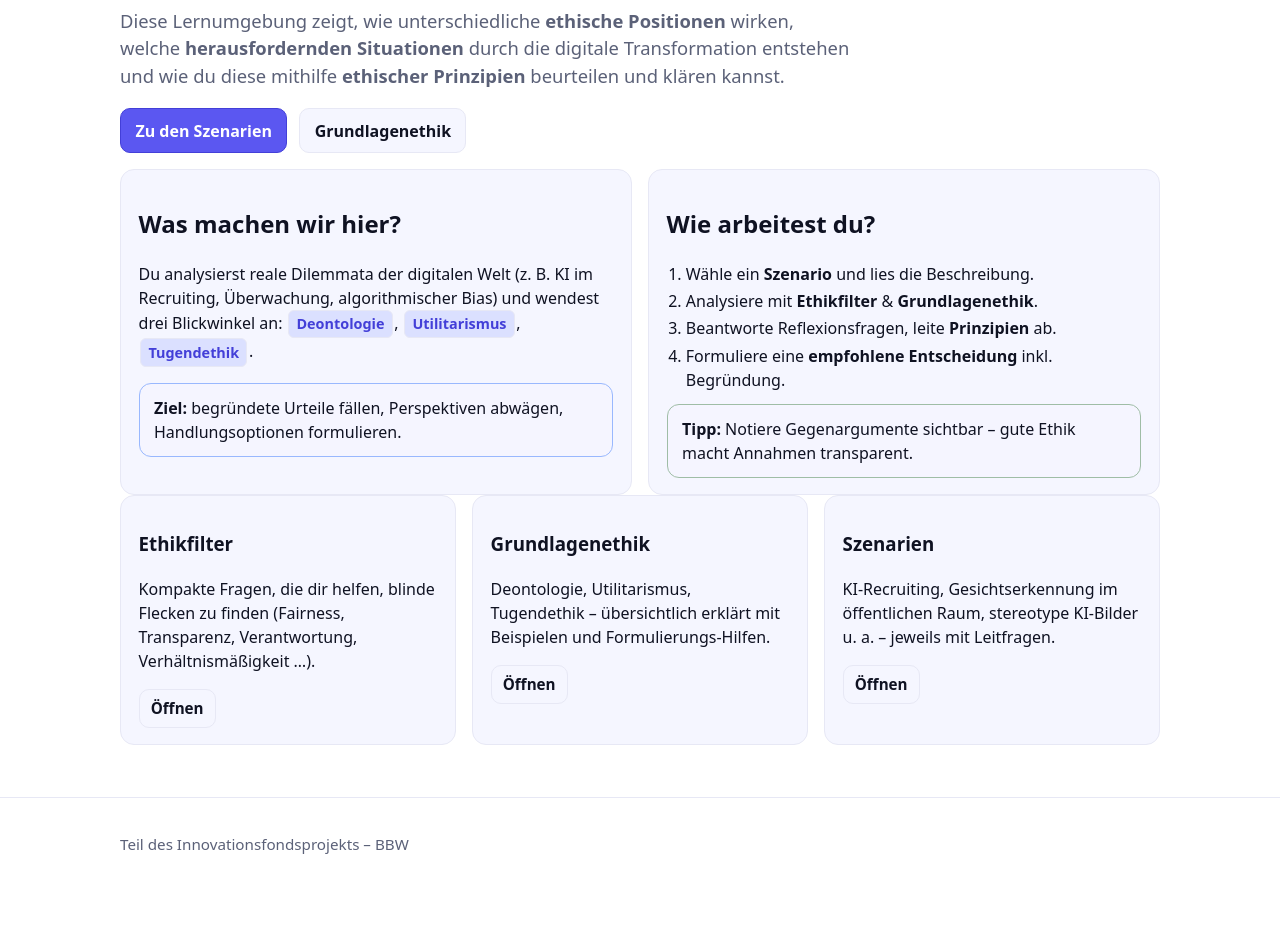
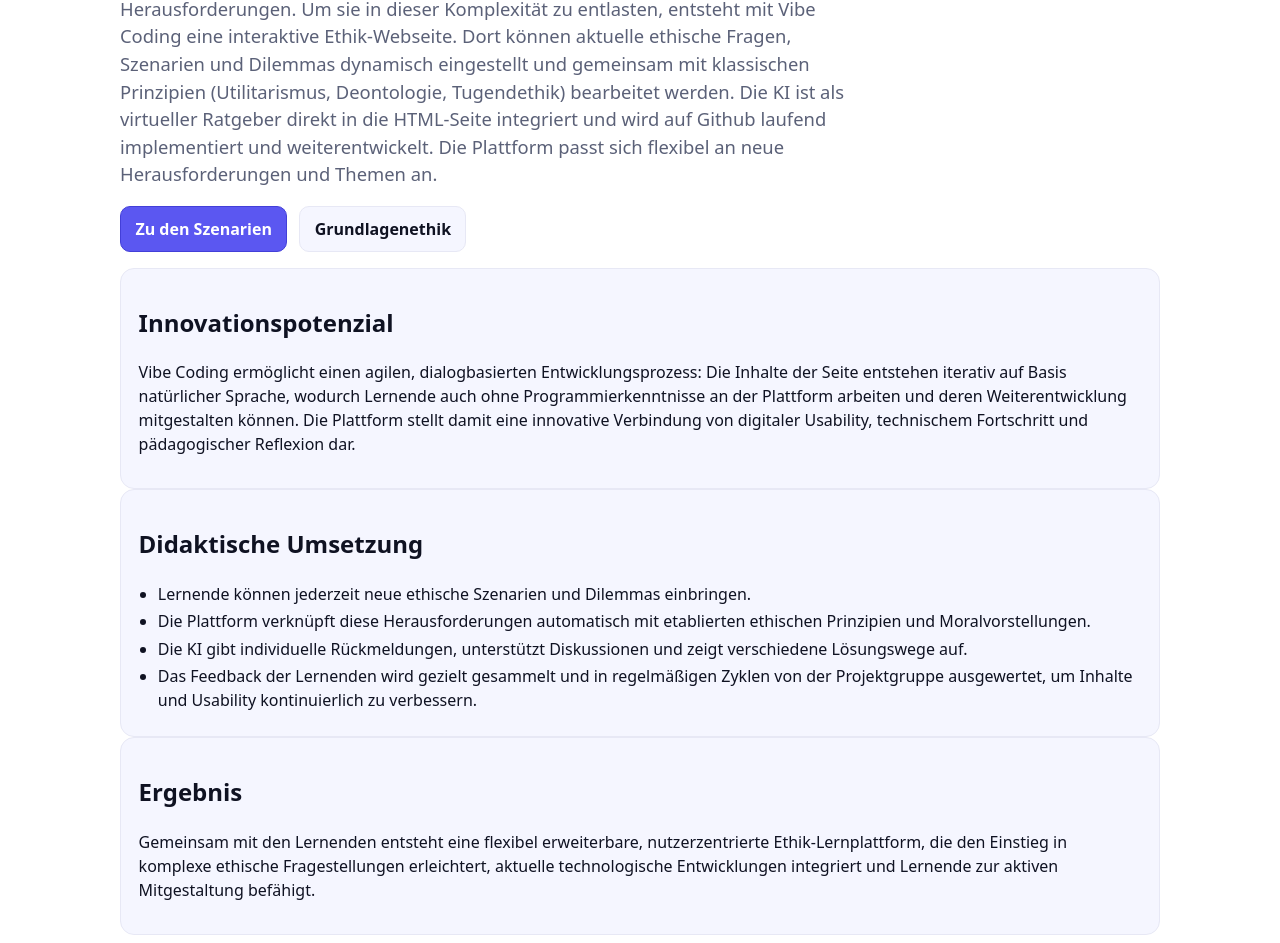
Before and after one commit to antrhizom/tryethic42, a plain HTML site: page index.html in a window 1280 px wide. Shown: the part 337-1280 px from the top of the page. Before the commit the page ends 1228 px from the top, so only its background shows below. Drawn offline with Linux system fonts and the light colour scheme.

Commit message:
Update index.html

```diff
--- a/index.html
+++ b/index.html
@@ -51,8 +51,7 @@
       'home': 'initial-content',
       'ethikfilter': 'ethikfilter/index.html',
       'grundlagenethik': 'grundlagenethik/index.html',
-      'szenarien': 'szenarien/index.html',
-      'digitaltransform': 'szenarien/digitaltransform.html'
+      'szenarien': 'szenarien/index.html'
     };
 
     const app = document.getElementById("app");
@@ -60,11 +59,9 @@
 
     const initialContent = `
       <section class="hero">
-        <h1>Ethische Szenarien zur Digitalen Transformation</h1>
+        <h1>Interaktive Ethik-Seite mit Vibe Coding</h1>
         <p class="lead">
-          Diese Lernumgebung zeigt, wie unterschiedliche <b>ethische Positionen</b> wirken,
-          welche <b>herausfordernden Situationen</b> durch die digitale Transformation entstehen
-          und wie du diese mithilfe <b>ethischer Prinzipien</b> beurteilen und klären kannst.
+          Die fortschreitende digitale Transformation, insbesondere die Entwicklung und Verbreitung von Künstlicher Intelligenz, stellt Lernende vor ganz neue ethische Herausforderungen. Um sie in dieser Komplexität zu entlasten, entsteht mit Vibe Coding eine interaktive Ethik-Webseite. Dort können aktuelle ethische Fragen, Szenarien und Dilemmas dynamisch eingestellt und gemeinsam mit klassischen Prinzipien (Utilitarismus, Deontologie, Tugendethik) bearbeitet werden. Die KI ist als virtueller Ratgeber direkt in die HTML-Seite integriert und wird auf Github laufend implementiert und weiterentwickelt. Die Plattform passt sich flexibel an neue Herausforderungen und Themen an.
         </p>
         <div class="hero-actions">
           <a class="button primary" href="#szenarien">Zu den Szenarien</a>
@@ -72,54 +69,27 @@
         </div>
       </section>
 
-      <section class="intro grid-2">
-        <div class="card">
-          <h2>Was machen wir hier?</h2>
+      <section class="intro project-info">
+        <article class="card">
+          <h2>Innovationspotenzial</h2>
           <p>
-            Du analysierst reale Dilemmata der digitalen Welt (z.&nbsp;B. KI im Recruiting,
-            Überwachung, algorithmischer Bias) und wendest drei Blickwinkel an:
-            <span class="tag">Deontologie</span>, <span class="tag">Utilitarismus</span>,
-            <span class="tag">Tugendethik</span>.
+            Vibe Coding ermöglicht einen agilen, dialogbasierten Entwicklungsprozess: Die Inhalte der Seite entstehen iterativ auf Basis natürlicher Sprache, wodurch Lernende auch ohne Programmierkenntnisse an der Plattform arbeiten und deren Weiterentwicklung mitgestalten können. Die Plattform stellt damit eine innovative Verbindung von digitaler Usability, technischem Fortschritt und pädagogischer Reflexion dar.
           </p>
-          <div class="callout info">
-            <strong>Ziel:</strong> begründete Urteile fällen, Perspektiven abwägen,
-            Handlungsoptionen formulieren.
-          </div>
-        </div>
+        </article>
 
-        <div class="card">
-          <h2>Wie arbeitest du?</h2>
-          <ol class="tight">
-            <li>Wähle ein <b>Szenario</b> und lies die Beschreibung.</li>
-            <li>Analysiere mit <b>Ethikfilter</b> &amp; <b>Grundlagenethik</b>.</li>
-            <li>Beantworte Reflexionsfragen, leite <b>Prinzipien</b> ab.</li>
-            <li>Formuliere eine <b>empfohlene Entscheidung</b> inkl. Begründung.</li>
-          </ol>
-          <div class="callout tip">
-            <strong>Tipp:</strong> Notiere Gegenargumente sichtbar – gute Ethik
-            macht Annahmen transparent.
-          </div>
-        </div>
-      </section>
+        <article class="card">
+          <h2>Didaktische Umsetzung</h2>
+          <ul class="tight">
+            <li>Lernende können jederzeit neue ethische Szenarien und Dilemmas einbringen.</li>
+            <li>Die Plattform verknüpft diese Herausforderungen automatisch mit etablierten ethischen Prinzipien und Moralvorstellungen.</li>
+            <li>Die KI gibt individuelle Rückmeldungen, unterstützt Diskussionen und zeigt verschiedene Lösungswege auf.</li>
+            <li>Das Feedback der Lernenden wird gezielt gesammelt und in regelmäßigen Zyklen von der Projektgruppe ausgewertet, um Inhalte und Usability kontinuierlich zu verbessern.</li>
+          </ul>
+        </article>
 
-      <section class="grid-3">
-        <article class="card hoverable">
-          <h3>Ethikfilter</h3>
-          <p>Kompakte Fragen, die dir helfen, blinde Flecken zu finden
-            (Fairness, Transparenz, Verantwortung, Verhältnismäßigkeit …).</p>
-          <a class="button small" href="#ethikfilter">Öffnen</a>
-        </article>
-        <article class="card hoverable">
-          <h3>Grundlagenethik</h3>
-          <p>Deontologie, Utilitarismus, Tugendethik – übersichtlich erklärt
-            mit Beispielen und Formulierungs-Hilfen.</p>
-          <a class="button small" href="#grundlagenethik">Öffnen</a>
-        </article>
-        <article class="card hoverable">
-          <h3>Szenarien</h3>
-          <p>KI-Recruiting, Gesichtserkennung im öffentlichen Raum,
-            stereotype KI-Bilder u. a. – jeweils mit Leitfragen.</p>
-          <a class="button small" href="#szenarien">Öffnen</a>
+        <article class="card">
+          <h2>Ergebnis</h2>
+          <p>Gemeinsam mit den Lernenden entsteht eine flexibel erweiterbare, nutzerzentrierte Ethik-Lernplattform, die den Einstieg in komplexe ethische Fragestellungen erleichtert, aktuelle technologische Entwicklungen integriert und Lernende zur aktiven Mitgestaltung befähigt.</p>
         </article>
       </section>
     `;
@@ -132,10 +102,12 @@
 
     async function loadRoute(hash) {
       setActiveLink(hash);
-      const file = ROUTES[hash.substring(1)];
+      const key = hash.substring(1);
+      const file = ROUTES[key];
 
       if (file === 'initial-content') {
         app.innerHTML = initialContent;
+        window.scrollTo({ top: 0, behavior: 'smooth' });
         return;
       }
 
```
